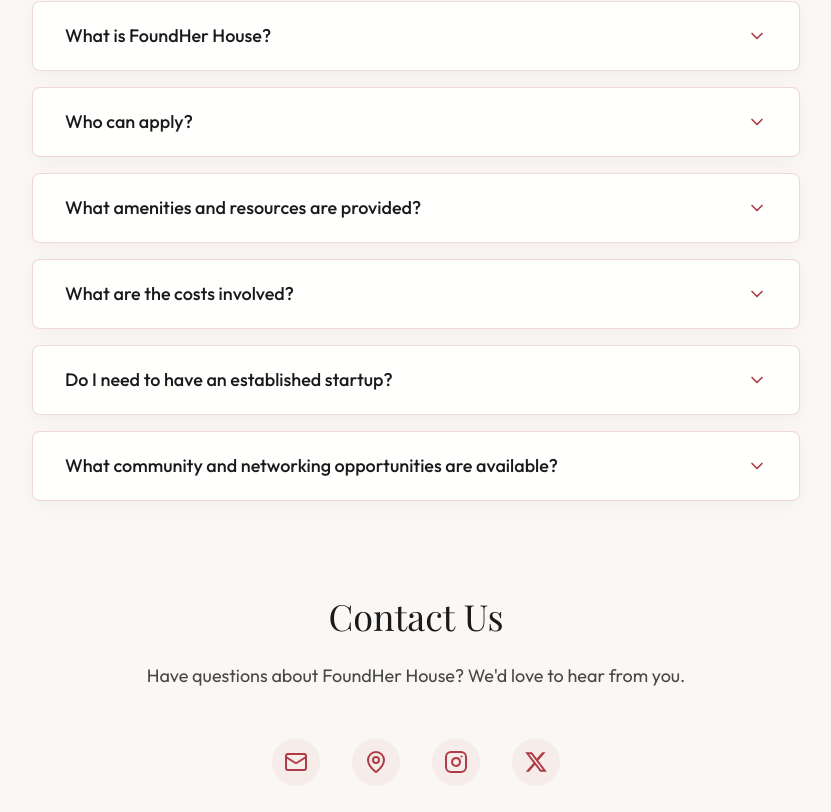
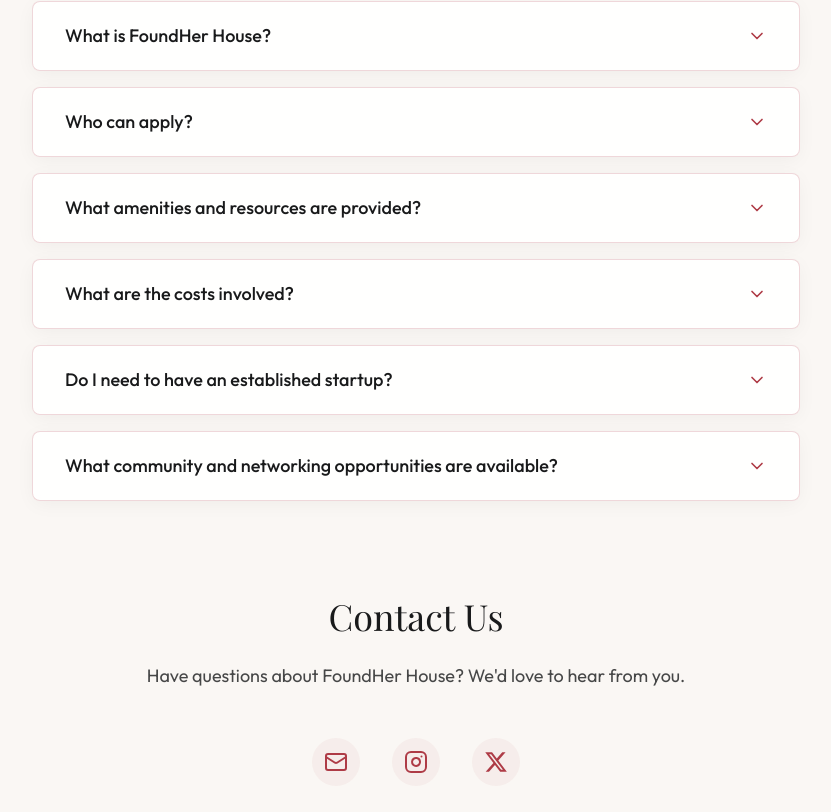
Before and after one commit to suspiciouscow/foundherhouse, a Next.js app: page / in a window 1280 px wide. Shown: the part 883-1695 px from the top of the page, without its empty margins (224-1055 px from the left). Built offline with nearby package versions, Linux system fonts and the light colour scheme.

Commit message:
contact page changes

```diff
--- a/src/app/page.tsx
+++ b/src/app/page.tsx
@@ -139,7 +139,7 @@
           <div className="max-w-3xl mx-auto">
             <div className="flex justify-center items-center space-x-8">
               {/* Email */}
-              <a href="mailto:hello@foundherhouse.com"
+              <a href="mailto:contact@foundherhouse.org"
                 className="group">
                 <div className="w-12 h-12 flex items-center justify-center rounded-full bg-[#AE3B46]/5
                   group-hover:bg-[#AE3B46]/10 transition-colors">
@@ -147,16 +147,6 @@
                 </div>
               </a>
 
-              {/* Location */}
-              <a href="https://maps.google.com/?q=San+Francisco"
-                target="_blank"
-                rel="noopener noreferrer"
-                className="group">
-                <div className="w-12 h-12 flex items-center justify-center rounded-full bg-[#AE3B46]/5
-                  group-hover:bg-[#AE3B46]/10 transition-colors">
-                  <MapPin className="w-6 h-6 text-[#AE3B46]" />
-                </div>
-              </a>
 
               {/* Instagram */}
               <a href="https://instagram.com/foundherhouse"
--- a/src/app/sponsorship/page.tsx
+++ b/src/app/sponsorship/page.tsx
@@ -86,7 +86,7 @@
               </div>
               <div className="text-left">
                 <p className="text-[#191A1B] text-lg font-playfair mb-1">Get in Touch</p>
-                <a href="mailto:partnerships@foundherhouse.com"
+                <a href="mailto:contact@foundherhouse.org"
                    className="text-[#494949] hover:text-[#AE3B46] transition-colors">
                  contact@foundherhouse.com
                 </a>
```
Also changed, not shown: src/components/nav.tsx (line endings or trailing spaces).
